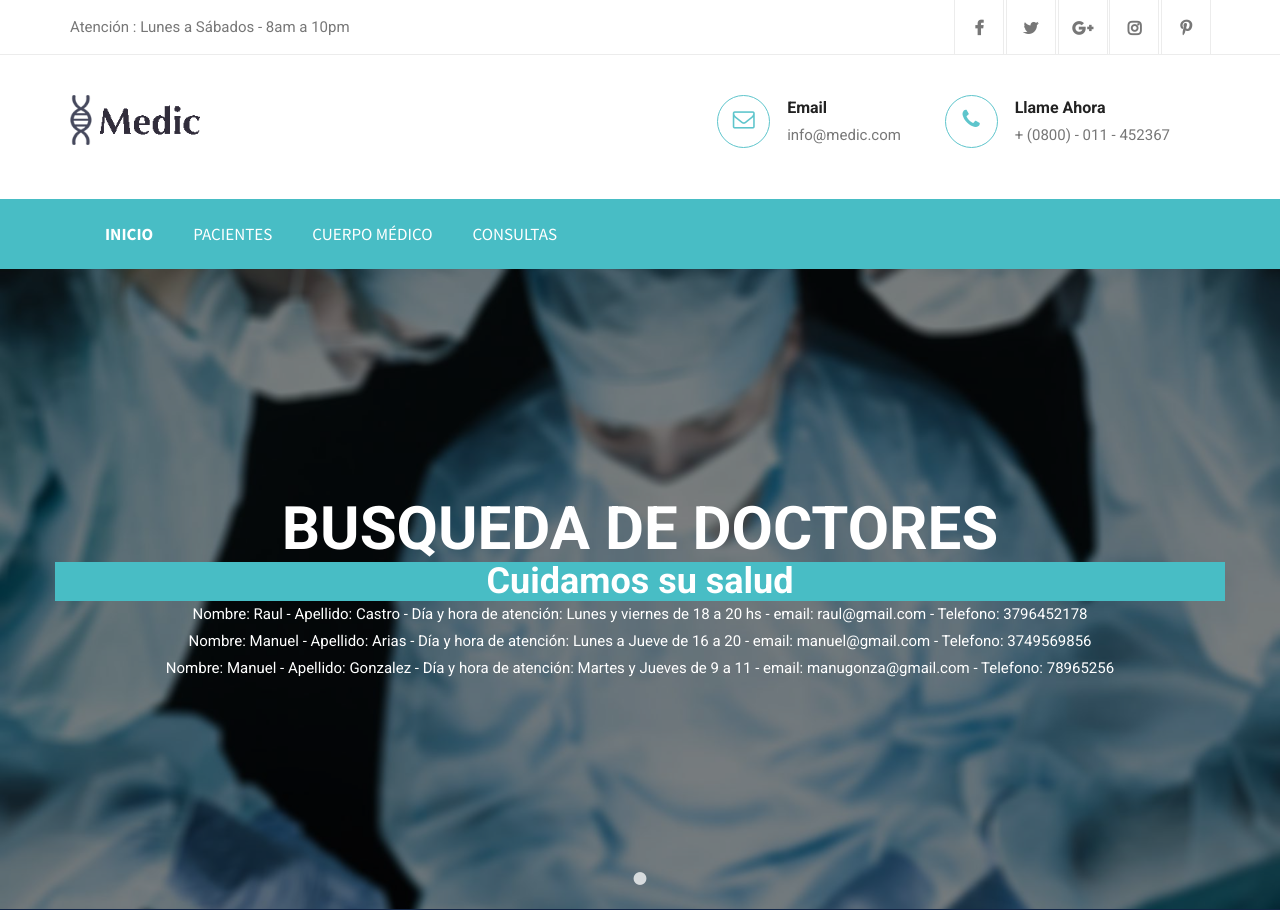
After one commit to AlejandroScribano/Proyecto_Individual_2, a Django app: page /AppGestionClinica/leerDoctores in a window 1280 px wide. The commit adds this page. Shown: the top 910 px of the page. Run offline with Django 3.2, Linux system fonts and the light colour scheme; data comes from the database, SQL or seed files in the repository; some libraries are stand-ins or nearby versions.

Commit message:
Leer doctores funcionando

```diff
--- a/ProyectoIndividual2/AppGestionClinica/models.py
+++ b/ProyectoIndividual2/AppGestionClinica/models.py
@@ -10,12 +10,18 @@ class Pacientes(models.Model):
     email = models.EmailField()
     telefono = models.IntegerField()
 
+    def __str__(self):
+        return f"Nombre: {self.nombre} - Apellido: {self.apellido} - Fecha de nacimiento: {self.fecha_nacimiento} - email: {self.email}"
+
 class Doctores(models.Model):
     nombre = models.CharField(max_length=30)
     apellido = models.CharField(max_length=30)
     dia_hora_atencion = models.CharField(max_length=40)
     email = models.EmailField()
     telefono = models.IntegerField()
+
+    def __str__(self):
+        return f"Nombre: {self.nombre} - Apellido: {self.apellido} - Día y hora de atención: {self.dia_hora_atencion} - email: {self.email} - Telefono: {self.telefono}"
 
 class Consultas(models.Model):
     nombre = models.CharField(max_length=30)
@@ -24,3 +30,6 @@ class Consultas(models.Model):
     email = models.EmailField()
     telefono = models.IntegerField()
     consulta = models.CharField(max_length=200)
+
+    def __str__(self):
+        return f"Nombre: {self.nombre} - Apellido: {self.apellido} - email: {self.email} - Fecha de consulta: {self.fecha_consulta} - Consulta: {self.consulta}"
--- /dev/null
+++ b/ProyectoIndividual2/AppGestionClinica/templates/AppGestionClinica/leerDoctores.html
@@ -0,0 +1,14 @@
+{% extends "AppGestionClinica/padre.html" %}
+{% load static %}
+
+{% block contenido_1 %}
+    <h2 class="text-white text-bold mb-2">BUSQUEDA DE DOCTORES</h2>
+    <h1 style="color: white; background-color: #48bdc5;" >Cuidamos su salud</h1>
+
+    {% for doctor in doctores %}
+        <li style="color: white;">{{doctor}}</li>
+    {% endfor %}
+
+
+
+{% endblock %}
--- a/ProyectoIndividual2/AppGestionClinica/templates/AppGestionClinica/resultadoBusqueda.html
+++ b/ProyectoIndividual2/AppGestionClinica/templates/AppGestionClinica/resultadoBusqueda.html
@@ -12,6 +12,11 @@
             {% endfor %}
         </ul>
     {% endif %}
+    <br>
+    <button>
+        <a href="../busquedaDoctores"><label style="color: black;">Realizar otra busqueda</label></a>
+    </button>
+
 
 
 
--- a/ProyectoIndividual2/AppGestionClinica/urls.py
+++ b/ProyectoIndividual2/AppGestionClinica/urls.py
@@ -8,4 +8,5 @@ urlpatterns = [
     path('consultas/', views.consultas, name="Consultas"),
     path('busquedaDoctores/', views.busquedaDoctores),
     path('buscarDoctores/', views.buscarDoctores),
+    path('leerDoctores', views.leerDoctores),
 ]
--- a/ProyectoIndividual2/AppGestionClinica/views.py
+++ b/ProyectoIndividual2/AppGestionClinica/views.py
@@ -81,3 +81,8 @@ def buscarDoctores(request):
 
     else:
         return HttpResponse("Por favor ingrese los datos!")
+
+def leerDoctores(request):
+    doctores = Doctores.objects.all()
+    contexto = {"doctores": doctores}
+    return render(request, "AppGestionClinica/leerDoctores.html", contexto)
```
